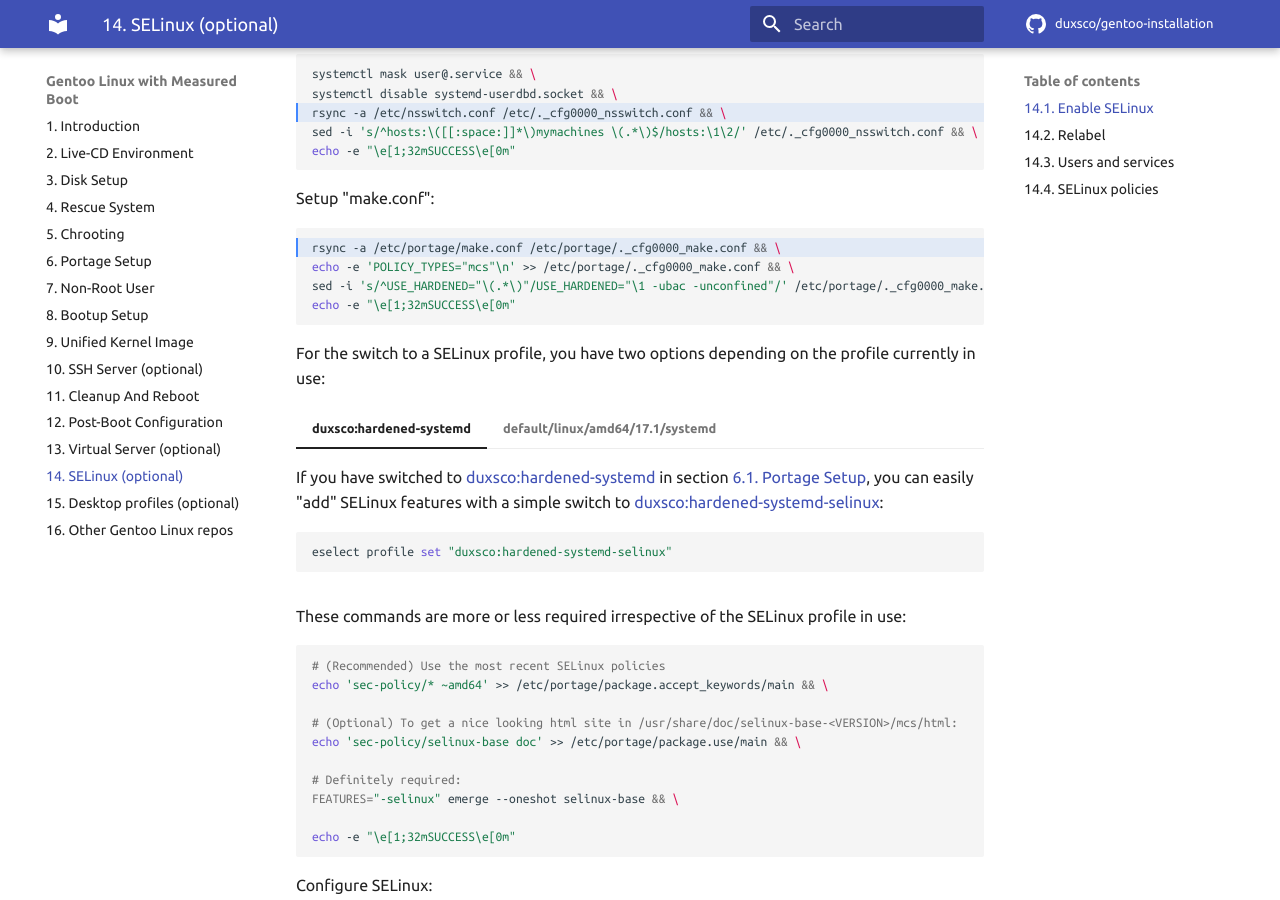
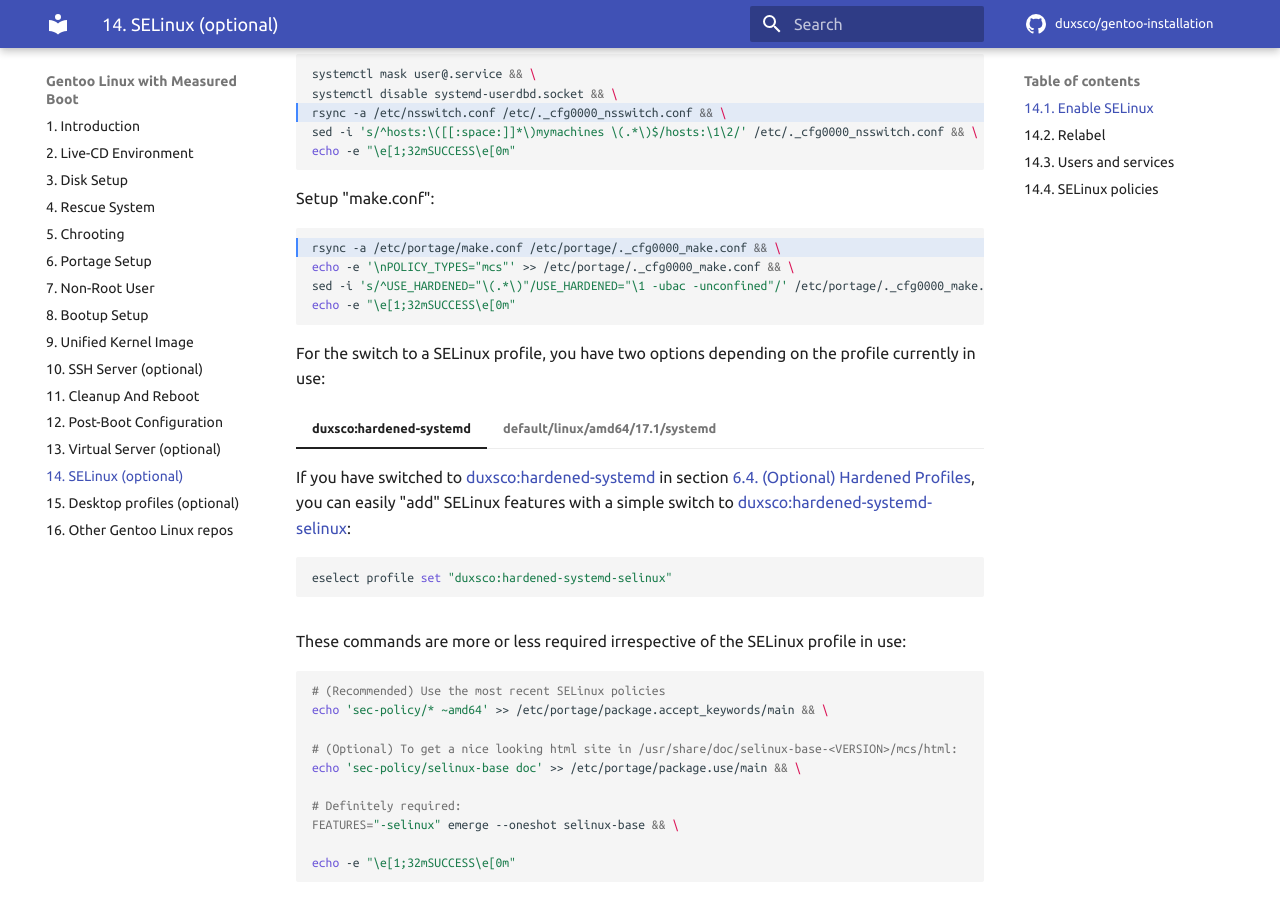
Before and after one commit to duxsco/gentoo-installation, an MkDocs documentation site: the page built from docs/selinux.md, in a window 1280 px wide and 900 px high, scrolled down 388 px. Built offline with MkDocs 1.6.1 and Material for MkDocs 9.7.7, drawn with Linux system fonts in a browser that asks for light colours; comment, search, counter and statistics services are not loaded; some of the changed text lies outside the part shown.

Commit message:
Update "14. SELinux (optional)"

````diff
--- a/docs/selinux.md
+++ b/docs/selinux.md
@@ -17,7 +17,7 @@ Setup "make.conf":
 
 ```shell hl_lines="1"
 rsync -a /etc/portage/make.conf /etc/portage/._cfg0000_make.conf && \
-echo -e 'POLICY_TYPES="mcs"\n' >> /etc/portage/._cfg0000_make.conf && \
+echo -e '\nPOLICY_TYPES="mcs"' >> /etc/portage/._cfg0000_make.conf && \
 sed -i 's/^USE_HARDENED="\(.*\)"/USE_HARDENED="\1 -ubac -unconfined"/' /etc/portage/._cfg0000_make.conf && \
 echo -e "\e[1;32mSUCCESS\e[0m"
 ```
@@ -26,7 +26,7 @@ For the switch to a SELinux profile, you have two options depending on the profi
 
 === "duxsco:hardened-systemd"
 
-    If you have switched to [duxsco:hardened-systemd](https://github.com/duxsco/gentoo-installation/tree/main/overlay/duxsco/profiles/hardened-systemd) in section [6.1. Portage Setup](/system_setup/#61-portage-setup), you can easily "add" SELinux features with a simple switch to [duxsco:hardened-systemd-selinux](https://github.com/duxsco/gentoo-installation/tree/main/overlay/duxsco/profiles/hardened-systemd-selinux):
+    If you have switched to [duxsco:hardened-systemd](https://github.com/duxsco/gentoo-installation/tree/main/overlay/duxsco/profiles/hardened-systemd) in section [6.4. (Optional) Hardened Profiles](/portage_setup/#64-optional-hardened-profiles), you can easily "add" SELinux features with a simple switch to [duxsco:hardened-systemd-selinux](https://github.com/duxsco/gentoo-installation/tree/main/overlay/duxsco/profiles/hardened-systemd-selinux):
 
     ```shell
     eselect profile set "duxsco:hardened-systemd-selinux"
@@ -137,7 +137,7 @@ allow init_t unlabeled_t:dir mounton;
 ❯ export tmpdir="$(mktemp -d)" && mount --bind / "$tmpdir" && chcon system_u:object_r:proc_t:s0 "$tmpdir"/proc && umount "$tmpdir" && echo -e "\e[1;32mSUCCESS\e[0m"
 ```
 
-In section [6.7. Additional Packages](/system_setup/#67-additional-packages), the SSH port has been changed to 50022. This needs to be considered for no SELinux denials to occur:
+In section [10. SSH Server (optional)](/ssh_server/), the SSH port has been changed to 50022. This needs to be considered for no SELinux denials to occur:
 
 ```shell
 ❯ semanage port -l | grep -e ssh -e Port
````
